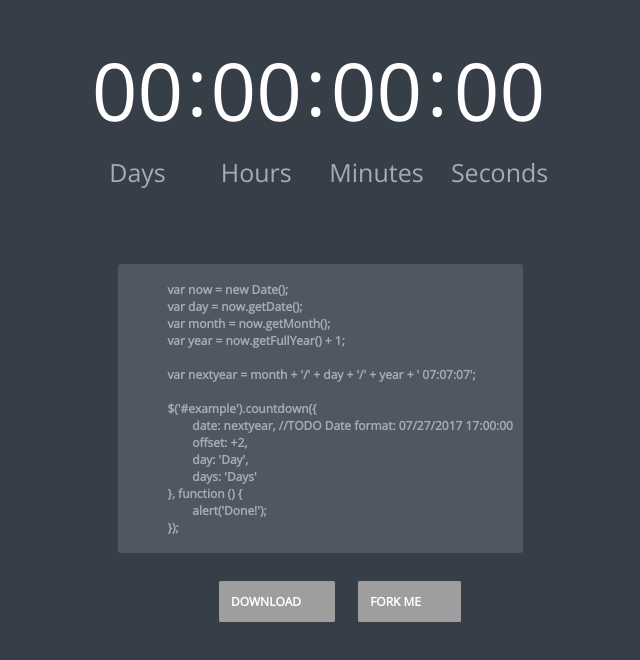
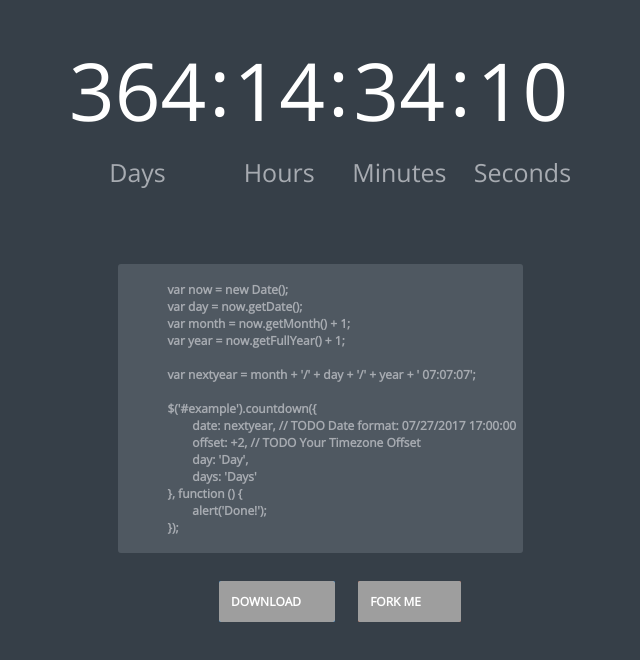
Before and after one commit to epiksel/countdown, a plain HTML site: page demo/index.html in a window 1280 px wide. Shown: the whole page, without its empty margins (320-960 px from the left). Drawn offline with nearby package versions, Linux system fonts and the light colour scheme; grey boxes are pictures that could not be loaded.

Commit message:
Fixed demo getMonth

```diff
--- a/demo/index.html
+++ b/demo/index.html
@@ -22,14 +22,14 @@
 	<script class="source" type="text/javascript">
 		var now = new Date();
 		var day = now.getDate();
-		var month = now.getMonth();
+		var month = now.getMonth() + 1;
 		var year = now.getFullYear() + 1;
 
 		var nextyear = month + '/' + day + '/' + year + ' 07:07:07';
 
 		$('#example').countdown({
-			date: nextyear, //TODO Date format: 07/27/2017 17:00:00
-			offset: +2,
+			date: nextyear, // TODO Date format: 07/27/2017 17:00:00
+			offset: +2, // TODO Your Timezone Offset
 			day: 'Day',
 			days: 'Days'
 		}, function () {
```
